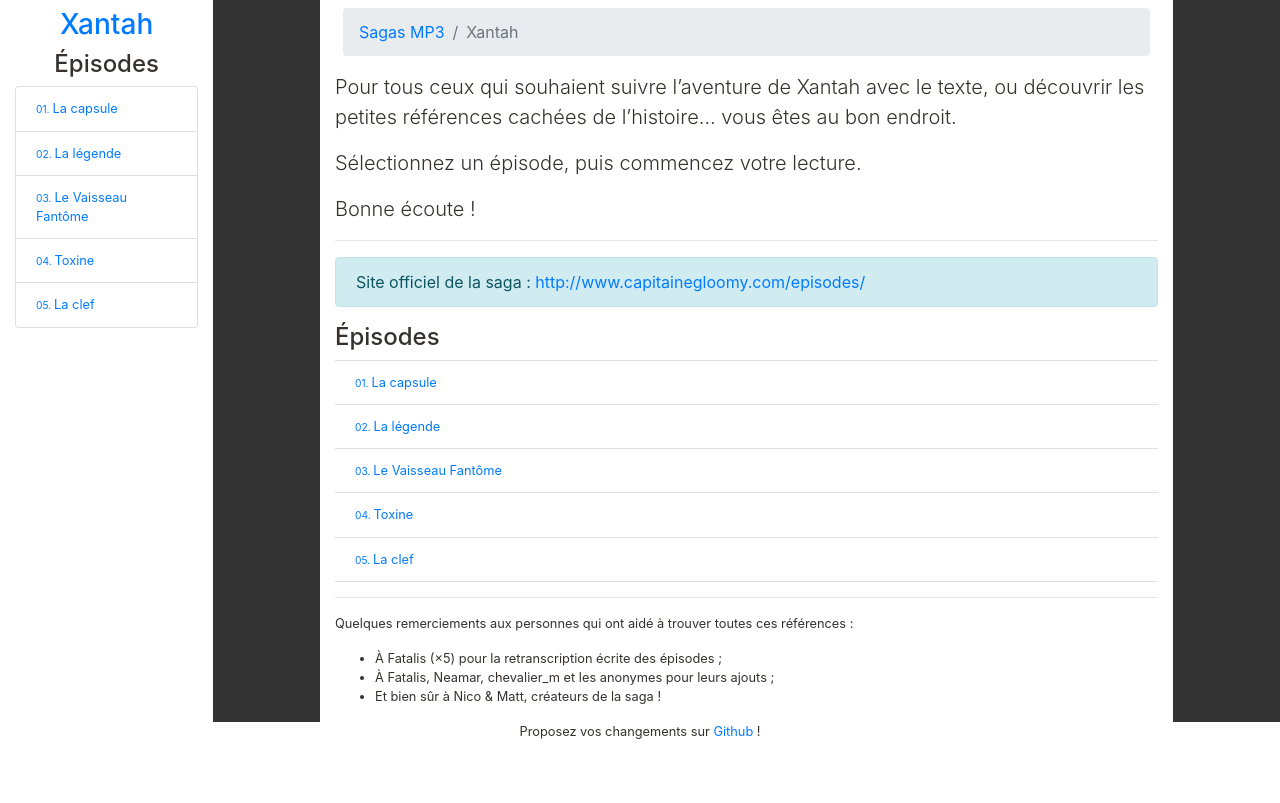
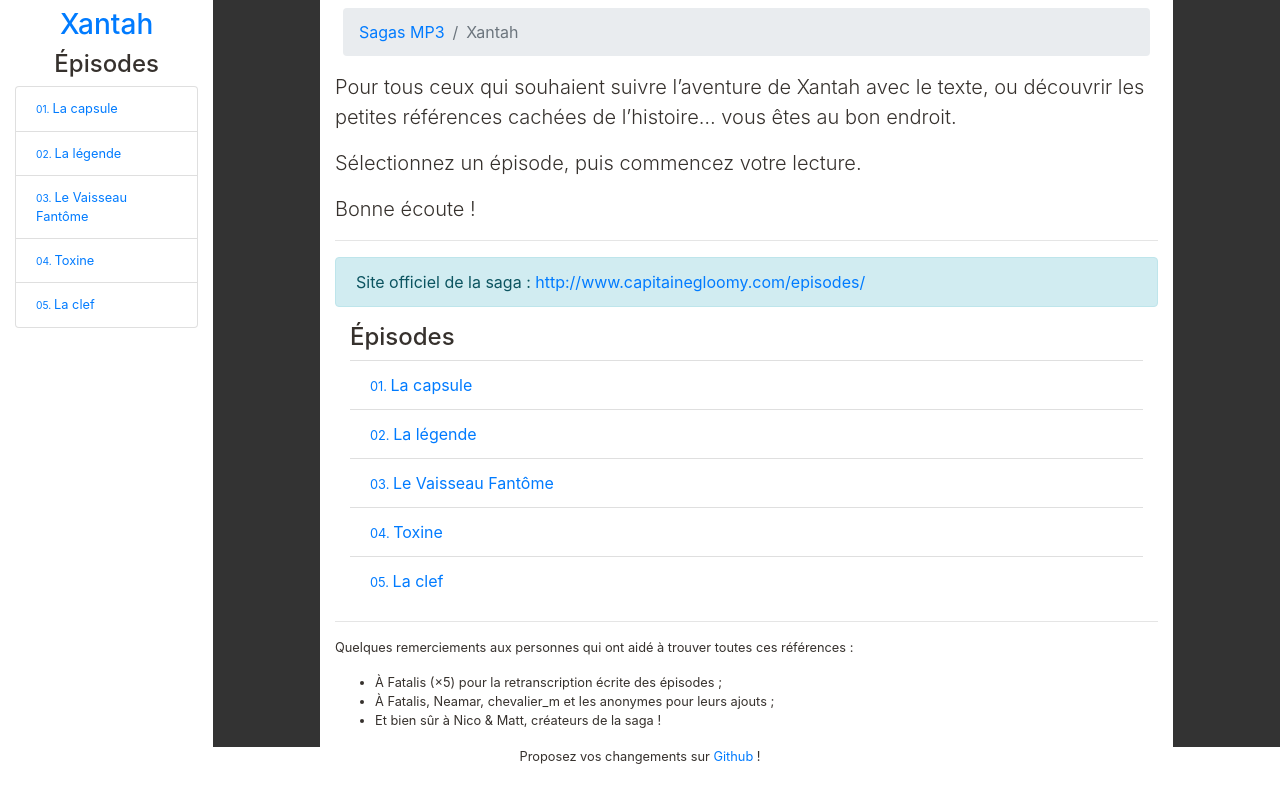
Before and after one commit to Neamar/sagas-mp3, a Jekyll site: the page built from Xantah/index.md, in a window 1280 px wide. Shown: the top 803 px of the page. Built offline with Jekyll 4.4.1, drawn with Linux system fonts in a browser that asks for light colours.

Commit message:
Columns in index pages

```diff
--- a/_layouts/index.html
+++ b/_layouts/index.html
@@ -19,21 +19,29 @@
 
   {% if page.exclude_index %}
     {% else %}
+    <div class="container">
+    <div class="row">
+    <div class="col-md">
     <h4>Épisodes</h4>
     <div class="list-group list-group-flush">
-      {% include episodes_in_saga.html class="list-group-item list-group-action small" %}
+      {% include episodes_in_saga.html class="list-group-item list-group-action" %}
+    </div>
     </div>
 
     {% capture potential_bonuses %}
-    {% include bonuses_in_saga.html class="list-group-item list-group-action small" %}
+    {% include bonuses_in_saga.html class="list-group-item list-group-action" %}
     {% endcapture %}
     {% assign potential_bonuses = potential_bonuses | strip %}
     {% if potential_bonuses != "" %}
-    <h4 class="mt-2">Bonus</h4>
+    <div class="col-md">
+    <h4>Bonus</h4>
     <div class="list-group list-group-flush">
       {{ potential_bonuses }}
     </div>
+    </div>
     {% endif %}
+    </div>
+    </div>
   {% endif %}
 
   {% if page.thanks %}
```
